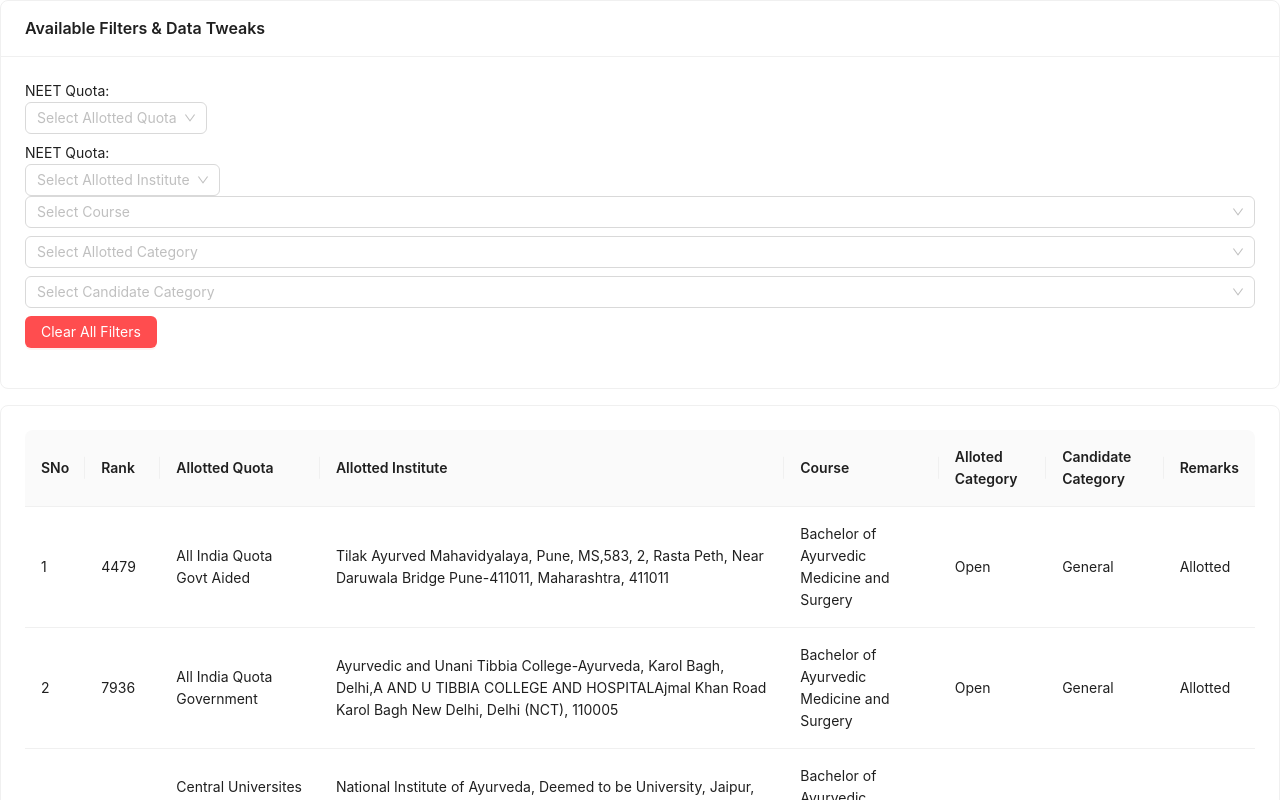
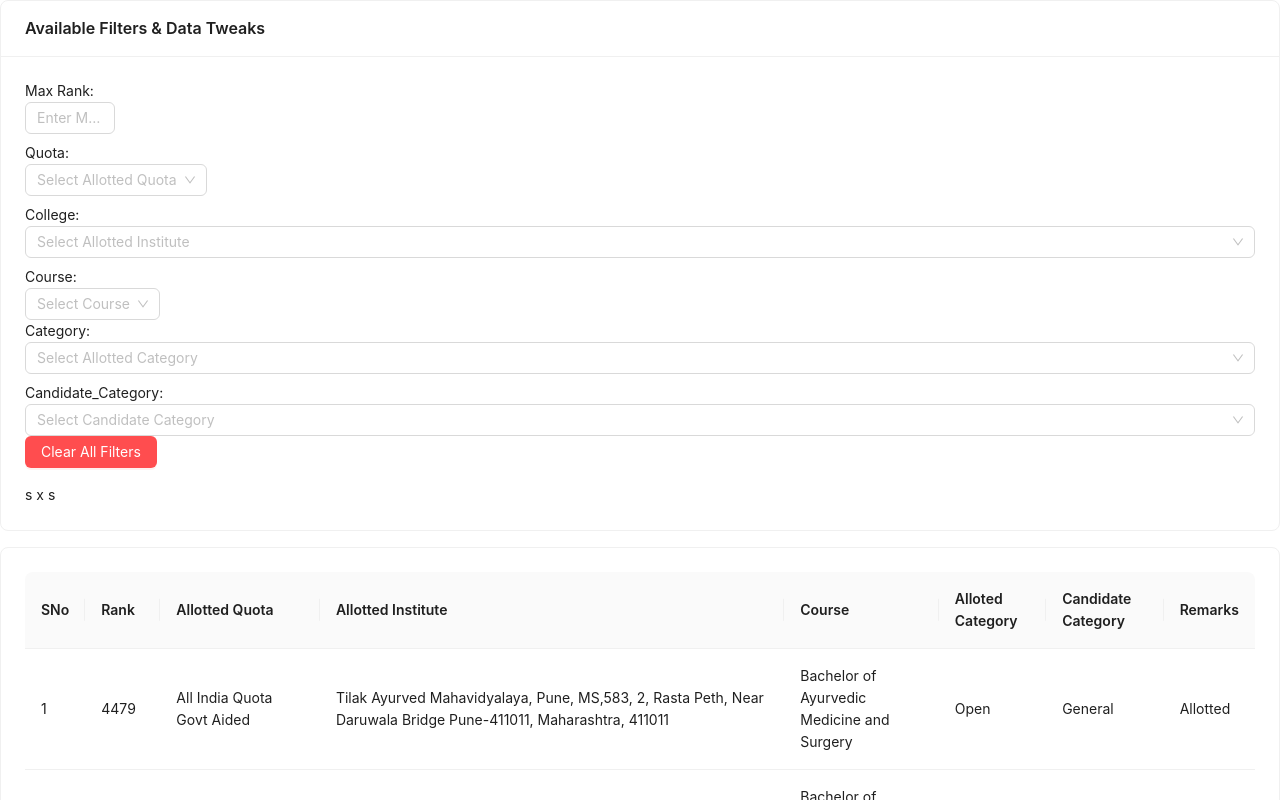
Before and after one commit to vignexshh/NA_AD, a Next.js app: page /analyse-rank in a window 1280 px wide. Shown: the top 800 px of the page. Built offline with nearby package versions, Linux system fonts and the light colour scheme; what @ant-design/nextjs-registry would draw is missing.

Commit message:
changed grid

```diff
--- a/src/app/analyse-rank/page.tsx
+++ b/src/app/analyse-rank/page.tsx
@@ -1,8 +1,7 @@
 "use client";
 import React, { useState, useEffect } from "react";
-import { Flex, Radio, Card, Space, Select, Button, Table } from "antd";
+import { Flex, Radio, Card, Space, Select, Button, Table, InputNumber } from "antd";
 import type { ColumnsType } from "antd/es/table";
-
 // Import JSON file (adjust path as needed)
 import data from "./2_ALL INDIA QUOTA AYUSH ROUND-1 ALLOTMENTS.json";
 
@@ -14,6 +13,7 @@ const App: React.FC = () => {
     course: [],
     allottedCategory: undefined,
     candidateCategory: undefined,
+    maxRank: undefined, // New state for max rank
   });
 
   // State for filtered data
@@ -55,7 +55,8 @@ const App: React.FC = () => {
         (filters.allottedCategory === undefined ||
           filters.allottedCategory === item["Alloted Category"]) &&
         (filters.candidateCategory === undefined ||
-          filters.candidateCategory === item["Candidate Category"])
+          filters.candidateCategory === item["Candidate Category"]) &&
+        (filters.maxRank === undefined || item.Rank <= filters.maxRank) // Add max rank condition
       );
     });
     setFilteredData(filtered);
@@ -69,6 +70,7 @@ const App: React.FC = () => {
       course: [],
       allottedCategory: undefined,
       candidateCategory: undefined,
+      maxRank: undefined, // Reset max rank
     });
   };
 
@@ -89,13 +91,25 @@ const App: React.FC = () => {
       <Flex gap="middle" vertical>
         {/* Filters Card */}
         <Card title="Available Filters & Data Tweaks">
-          <Space direction="vertical" style={{ width: "100%"  , overflowX: "auto"  }} >
-          <div className="choice-01 flex allign-center ">
+          <div className="flex flex-col md:flex-row gap-2 pb-5">
+            <Space direction="vertical" style={{ width: "100%", overflowX: "auto" }}>
+              {/* Max Rank Input */}
+              <div className="choice-01 flex items-center gap-2">
+                <p className="font-bold pr-5 md:pr-10">Max Rank:</p>
+                <InputNumber
+                  placeholder="Enter Max Rank"
+                  value={filters.maxRank}
+                  onChange={(value) => handleFilterChange("maxRank", value)}
+                  min={1} // Minimum rank is 1
 
-            <p className="font-bold pr-5 md:pr-10"> NEET Quota: </p>
+
+                />
+              </div>
+
+              {/* Allotted Quota */}
+              <div className="choice-01 flex items-center gap-2">
+                <p className="font-bold pr-5 md:pr-10">Quota:</p>
                 <Select
-              // mode="multiple"
-              // maxTagCount={'responsive'}
                   allowClear
                   placeholder="Select Allotted Quota"
                   value={filters.allottedQuota}
@@ -104,15 +118,12 @@ const App: React.FC = () => {
                     value: quota,
                     label: quota,
                   }))}
-              // style={{ width: "100%" }}
                 />
               </div>
 
-
               {/* Allotted Institute */}
-            <div className="choice-01 flex allign-center ">
-
-            <p className="font-bold pr-5 md:pr-10"> NEET Quota: </p>
+              <div className="choice-01 flex items-center gap-2">
+                <p className="font-bold pr-5 md:pr-10">College:</p>
                 <Select
                   showSearch
                   allowClear
@@ -123,16 +134,14 @@ const App: React.FC = () => {
                     value: institute,
                     label: institute,
                   }))}
-
+                  style={{ width: "100%" }}
                 />
-
-
-
+              </div>
 
               {/* Course */}
+              <div className="choice-01 flex items-center gap-2">
+                <p className="font-bold pr-5 md:pr-10">Course:</p>
                 <Select
-              mode="multiple"
-              maxTagCount={'responsive'}
                   allowClear
                   placeholder="Select Course"
                   value={filters.course}
@@ -141,12 +150,14 @@ const App: React.FC = () => {
                     value: course,
                     label: course,
                   }))}
-              style={{ width: "100%" }}
                 />
               </div>
+            </Space>
 
-
+            <Space direction="vertical" style={{ width: "100%", overflowX: "auto" }}>
               {/* Allotted Category */}
+              <div className="choice-01 flex items-center gap-2">
+                <p className="font-bold pr-5 md:pr-10">Category:</p>
                 <Select
                   showSearch
                   allowClear
@@ -159,8 +170,11 @@ const App: React.FC = () => {
                   }))}
                   style={{ width: "100%" }}
                 />
+              </div>
 
               {/* Candidate Category */}
+              <div className="choice-01 flex items-center gap-2">
+                <p className="font-bold pr-5 md:pr-10">Candidate_Category:</p>
                 <Select
                   showSearch
                   allowClear
@@ -173,25 +187,31 @@ const App: React.FC = () => {
                   }))}
                   style={{ width: "100%" }}
                 />
+              </div>
+            </Space>
+          </div>
 
           <Button danger type="primary" onClick={clearFilters} style={{ marginBottom: 16 }}>
             Clear All Filters
           </Button>
 
-          </Space>
+        <div className="flex flex-col w-full">
+          <div className="pt-5 pb-5 border-black border-2 "> <p> s x s</p> </div>
+
+          </div>
+
 
         </Card>
 
         {/* Data Table Card */}
         <Card>
           <div style={{ overflowX: "auto" }}>
-
             <Table
               dataSource={filteredData}
               columns={columns}
               rowKey="SNo"
               pagination={{ pageSize: 10 }}
-              style={{ minHeight: 100}}
+              style={{ minHeight: 100 }}
             />
           </div>
         </Card>
```
Lines whose indentation alone changed are shown as unchanged.
